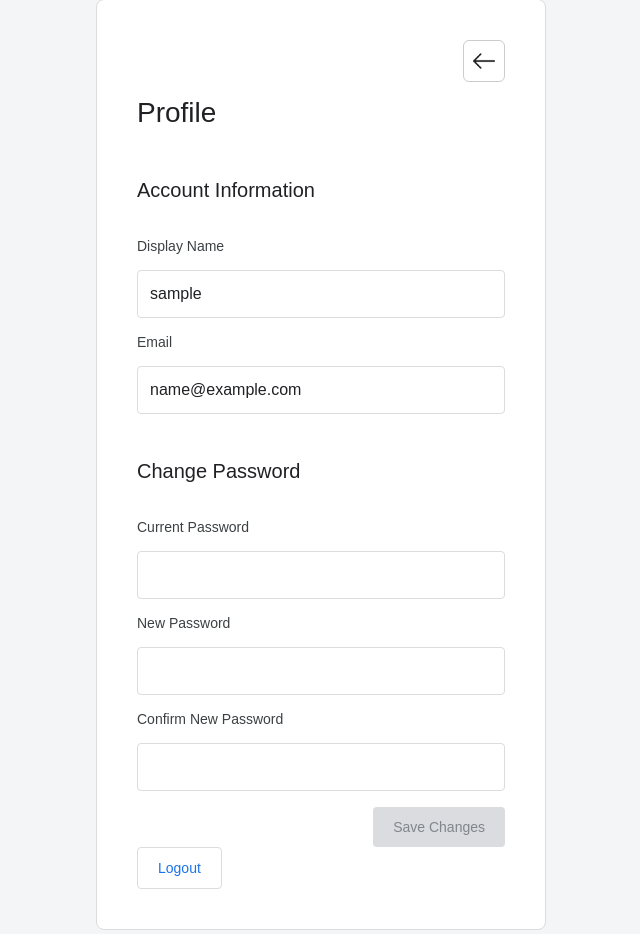
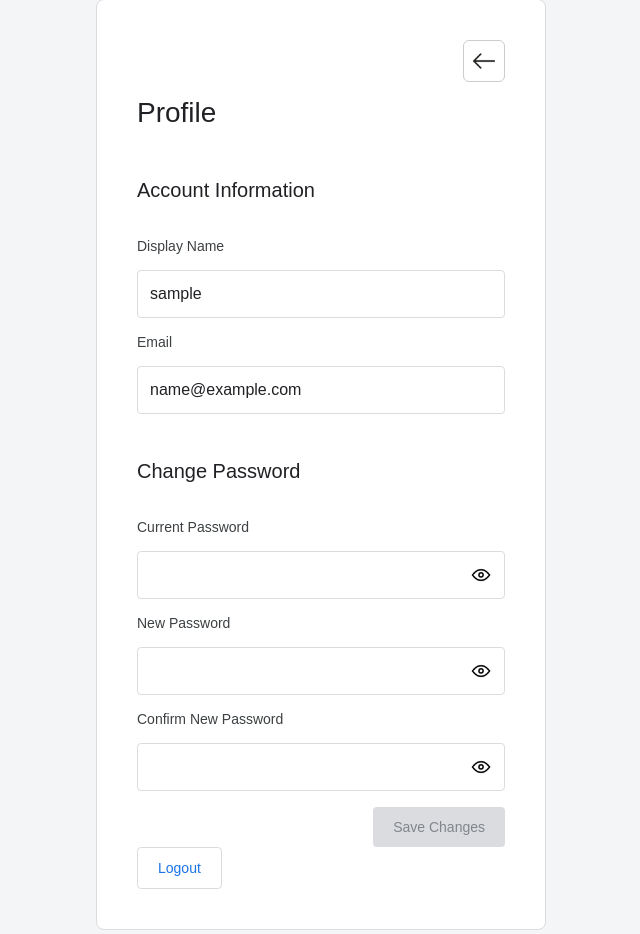
Before and after one commit to jasper-espartero-upv/CMSC128_Lab_1_CRUD, a Flask app: page /profile in a window 1280 px wide. Shown: the part 61-995 px from the top of the page, without its empty margins (319-959 px from the left). Run offline with Flask 3, Linux system fonts and the light colour scheme; the visitor is signed in with stand-in values (Sample User, id 1); data comes from the database, SQL or seed files in the repository.

Commit message:
ux: add password visibility toggles

```diff
--- a/static/script.js
+++ b/static/script.js
@@ -337,3 +337,19 @@ function updatePasswordCheck(id, valid) {
         light.classList.remove("valid");
     }
 }
+
+
+document.querySelectorAll(".toggle-password").forEach(function (button) {
+    button.addEventListener("click", function () {
+        const password = document.getElementById(button.dataset.target);
+        const icon = button.querySelector("img");
+
+        if (password.type === "password") {
+            password.type = "text";
+            icon.src = "/static/images/eye_off_icon.png";
+        } else {
+            password.type = "password";
+            icon.src = "/static/images/eye_icon.png";
+        }
+    });
+});
--- a/static/style.css
+++ b/static/style.css
@@ -1049,3 +1049,38 @@ main .logout-form button:hover {
 .filter-bar button:hover {
     background-color: #3c4043;
 }
+
+/* ==================== PASSWORD EYE ==================== */
+
+.password-input {
+    position: relative;
+}
+
+.password-input input {
+    width: 100%;
+    padding-right: 40px;
+}
+
+.password-input button {
+    position: absolute;
+    right: 8px;
+    top: 50%;
+    transform: translateY(-50%);
+
+    width: 32px;
+    height: 32px;
+
+    border: none;
+    background: none;
+    padding: 6px;
+    cursor: pointer;
+
+    display: flex;
+    align-items: center;
+    justify-content: center;
+}
+
+.password-input button img {
+    width: 20px;
+    height: 20px;
+}
--- a/templates/profile.html
+++ b/templates/profile.html
@@ -51,13 +51,29 @@
             <h2>Change Password</h2>
 
             <label for="current_password">Current Password</label>
+
+            <div class="password-input">
                 <input
                     type="password"
                     id="current_password"
                     name="current_password"
                 >
 
+                <button
+                    type="button"
+                    class="toggle-password"
+                    data-target="current_password"
+                >
+                    <img
+                        src="{{ url_for('static', filename='images/eye_icon.png') }}"
+                        alt=""
+                    >
+                </button>
+            </div>
+
             <label for="new_password">New Password</label>
+
+            <div class="password-input">
                 <input
                     type="password"
                     id="new_password"
@@ -65,13 +81,39 @@
                     minlength="8"
                 >
 
+                <button
+                    type="button"
+                    class="toggle-password"
+                    data-target="new_password"
+                >
+                    <img
+                        src="{{ url_for('static', filename='images/eye_icon.png') }}"
+                        alt=""
+                    >
+                </button>
+            </div>
+
             <label for="confirm_password">Confirm New Password</label>
+
+            <div class="password-input">
                 <input
                     type="password"
                     id="confirm_password"
                     name="confirm_password"
                     minlength="8"
                 >
+
+                <button
+                    type="button"
+                    class="toggle-password"
+                    data-target="confirm_password"
+                >
+                    <img
+                        src="{{ url_for('static', filename='images/eye_icon.png') }}"
+                        alt=""
+                    >
+                </button>
+            </div>
 
             <button type="submit" id="save-button" disabled>
                 Save Changes
@@ -113,7 +155,6 @@
 
         </div>
 
-
     </main>
 
     <script src="{{ url_for('static', filename='script.js') }}"></script>
```
Also changed, not shown: templates/login.html (+15 -0 lines), templates/register.html (+29 -0 lines), static/images/eye_icon.png (added), static/images/eye_off_icon.png (added). Lines whose indentation alone changed are shown as unchanged.
